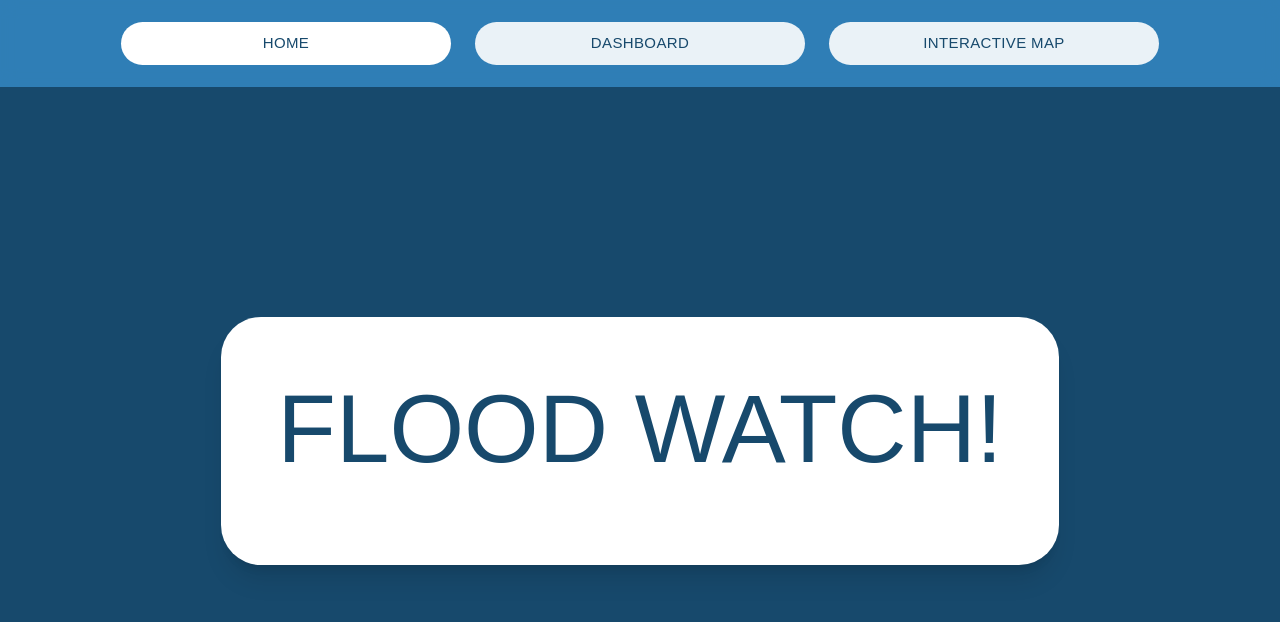
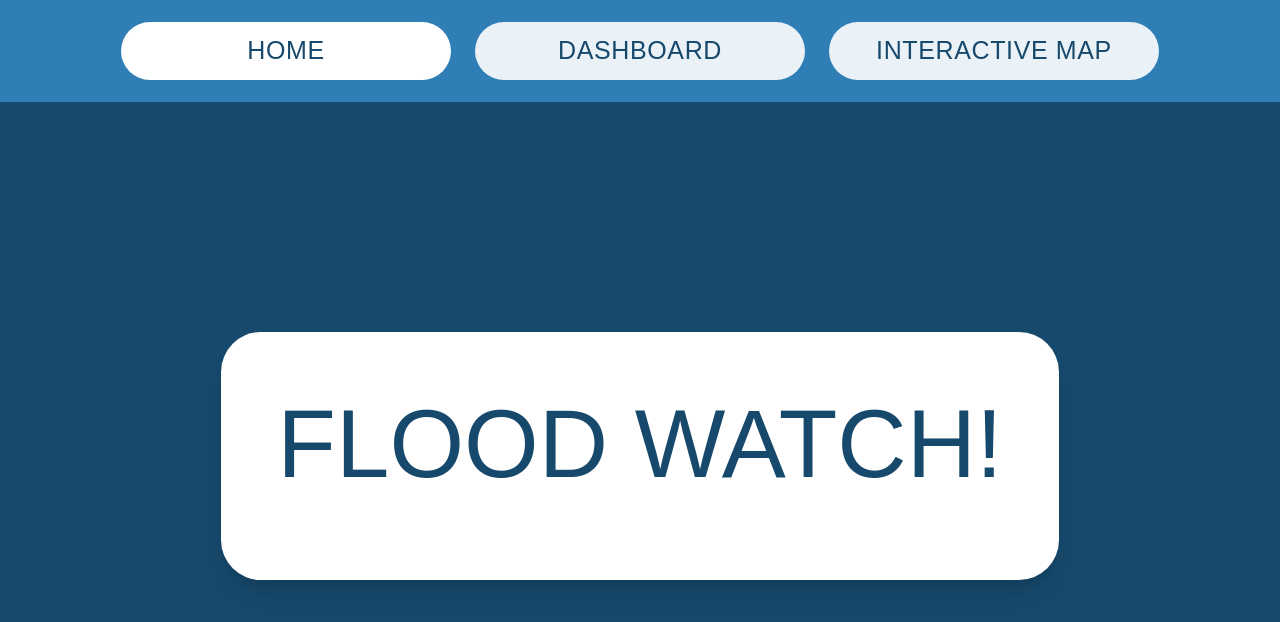
Before and after one commit to JeetPatwa04/SASEHack-Flood-Prediction-Project, a Next.js app: page / in a window 1280 px wide. Shown: the top 622 px of the page. Built offline with nearby package versions, Linux system fonts and the light colour scheme; a web font is replaced by a local one.

Commit message:
Resize navbar text

```diff
--- a/components/NavBar.tsx
+++ b/components/NavBar.tsx
@@ -19,7 +19,7 @@ export default function NavBar() {
             <Link
               key={link.href}
               href={link.href}
-              className={`flex-1 max-w-[330px] rounded-blob py-[10px] text-center font-potta text-[15px] tracking-wide transition-colors ${
+              className={`flex-1 max-w-[330px] rounded-blob py-[10px] text-center font-potta text-[25px] tracking-wide transition-colors ${
                 active ? "bg-white text-navy" : "bg-white/90 text-navy hover:bg-white"
               }`}
             >
```
